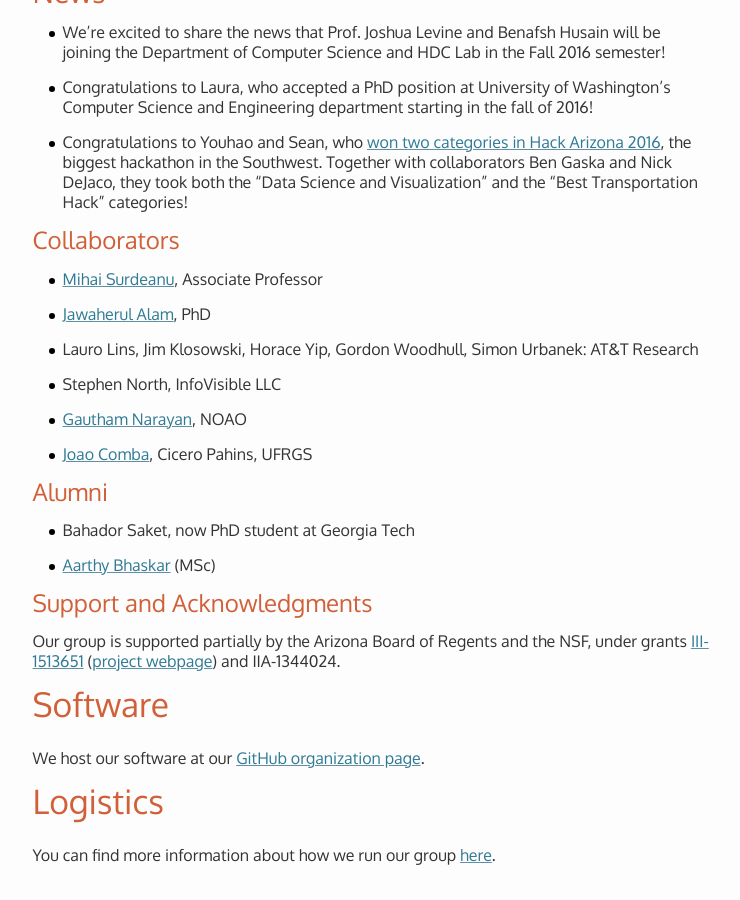
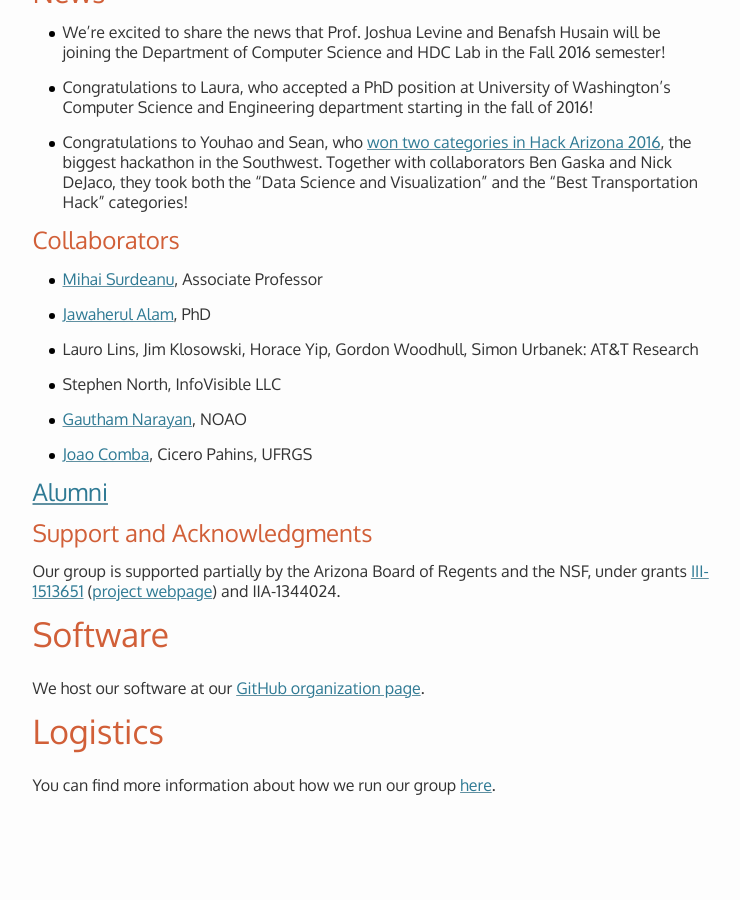
Before and after one commit to hdc-arizona/hdc-arizona.github.io, a Jekyll site: the page built from index.md, in a window 1280 px wide and 900 px high, scrolled down 1219 px. Shown: the whole window, without its empty margins (150-890 px from the left). Built offline with Jekyll 4.4.1, drawn with Linux system fonts in a browser that asks for light colours; after the commit the page ends 2049 px from its top, so only the background shows below that.

```diff
--- a/index.md
+++ b/index.md
@@ -79,11 +79,7 @@ We are part of the
 
 * [Joao Comba](http://www.inf.ufrgs.br/~comba/), Cicero Pahins, UFRGS
 
-### Alumni
-
-* Bahador Saket, now PhD student at Georgia Tech
-
-* [Aarthy Bhaskar](http://aarthysb.com) (MSc)
+### [Alumni](/alumni/)
 
 ### Support and Acknowledgments
 
```
Also changed, not shown: alumni/index.md (added, +9 -0 lines).
